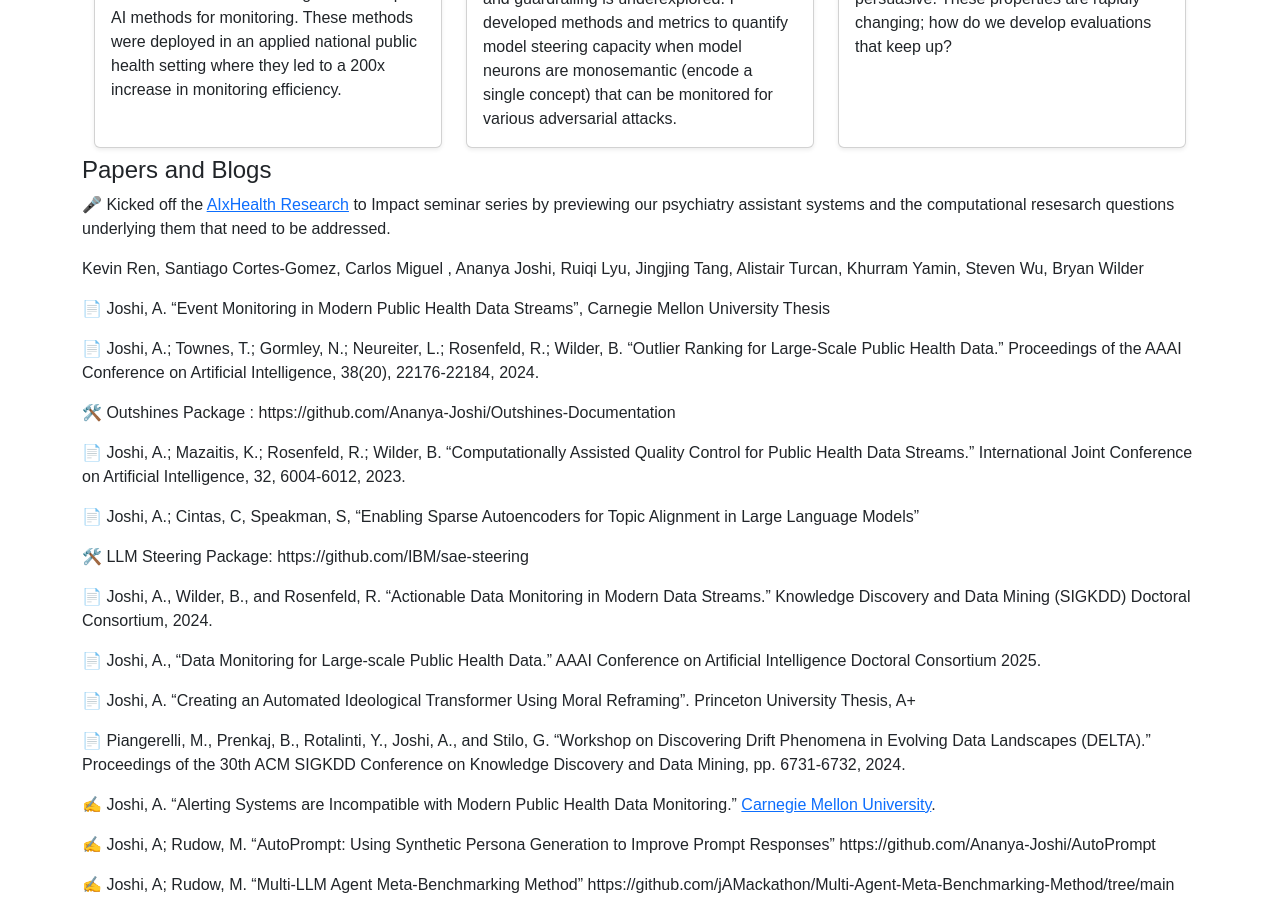
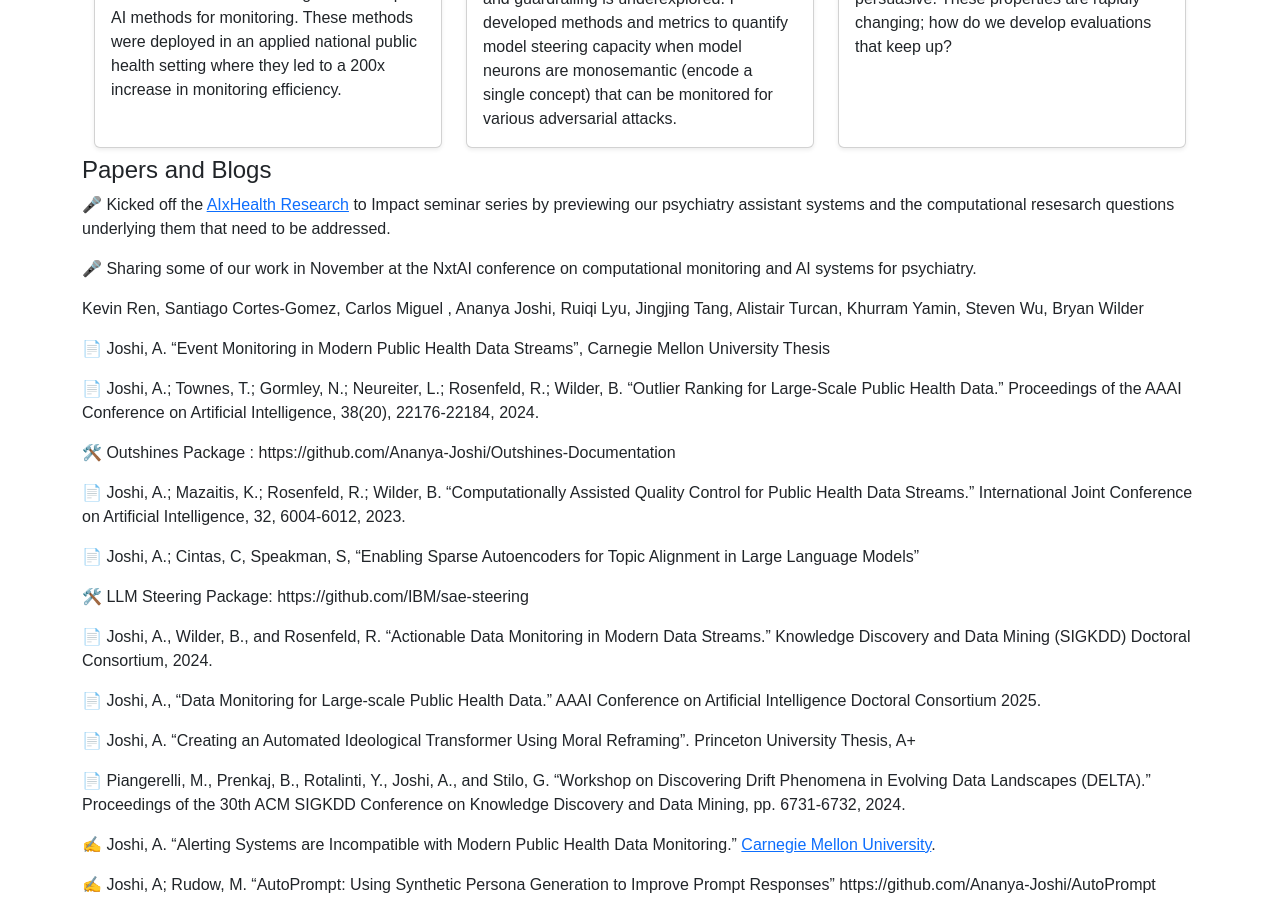
Before and after one commit to Ananya-Joshi/ananya-joshi.github.io, a Jekyll site: the page built from genai.md, in a window 1280 px wide and 900 px high, scrolled down 351 px. Built offline with Jekyll 4.4.1, drawn with Linux system fonts in a browser that asks for light colours.

Commit message:
Update genai.md with recent publications and events

```diff
--- a/genai.md
+++ b/genai.md
@@ -56,6 +56,8 @@ GenAI applications in healthcare require new approaches for strong alignment, pr
 
 🎤 Kicked off the [AIxHealth Research](https://www.aixhealth.info/home) to Impact seminar series by previewing our psychiatry assistant systems and the computational resesarch questions underlying them that need to be addressed.
 
+🎤 Sharing some of our work in November at the NxtAI conference on computational monitoring and AI systems for psychiatry.
+
 Kevin Ren, Santiago Cortes-Gomez, Carlos Miguel , Ananya Joshi, Ruiqi Lyu, Jingjing Tang, Alistair Turcan, Khurram Yamin, Steven Wu, Bryan Wilder
 
 📄 Joshi, A. "Event Monitoring in Modern Public Health Data Streams", Carnegie Mellon University Thesis
@@ -75,6 +77,7 @@ Kevin Ren, Santiago Cortes-Gomez, Carlos Miguel , Ananya Joshi, Ruiqi Lyu, Jingj
 📄 Joshi, A., “Data Monitoring for Large-scale Public Health Data.” AAAI Conference on Artificial Intelligence Doctoral Consortium 2025.
 
 📄 Joshi, A. "Creating an Automated Ideological Transformer Using Moral Reframing". Princeton University Thesis, A+
+
 
 📄 Piangerelli, M., Prenkaj, B., Rotalinti, Y., Joshi, A., and Stilo, G. "Workshop on Discovering Drift Phenomena in Evolving Data Landscapes (DELTA)." Proceedings of the 30th ACM SIGKDD Conference on Knowledge Discovery and Data Mining, pp. 6731-6732, 2024.
 
```
